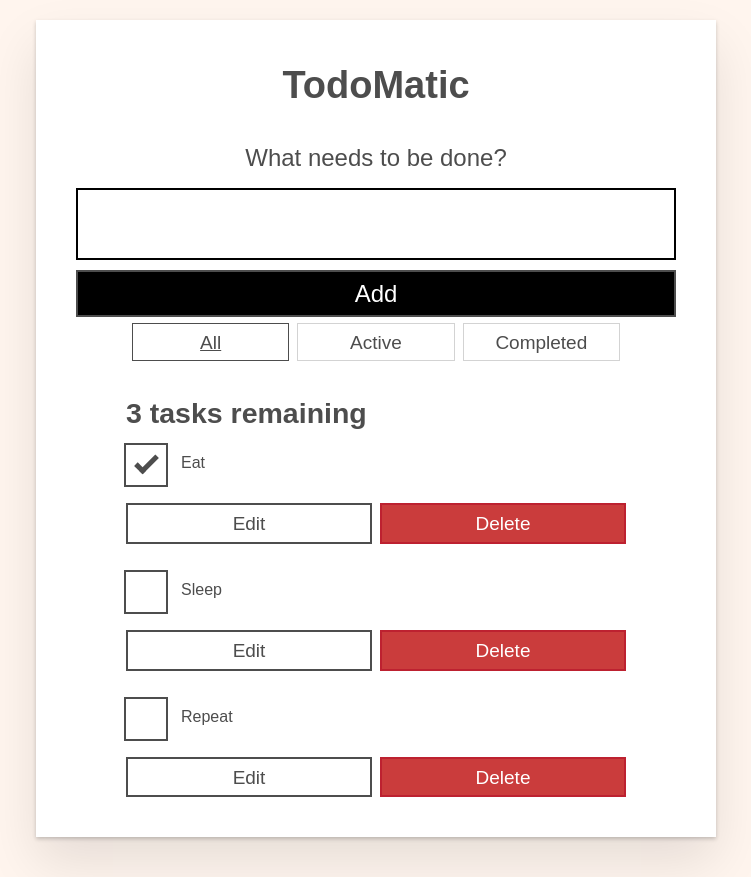
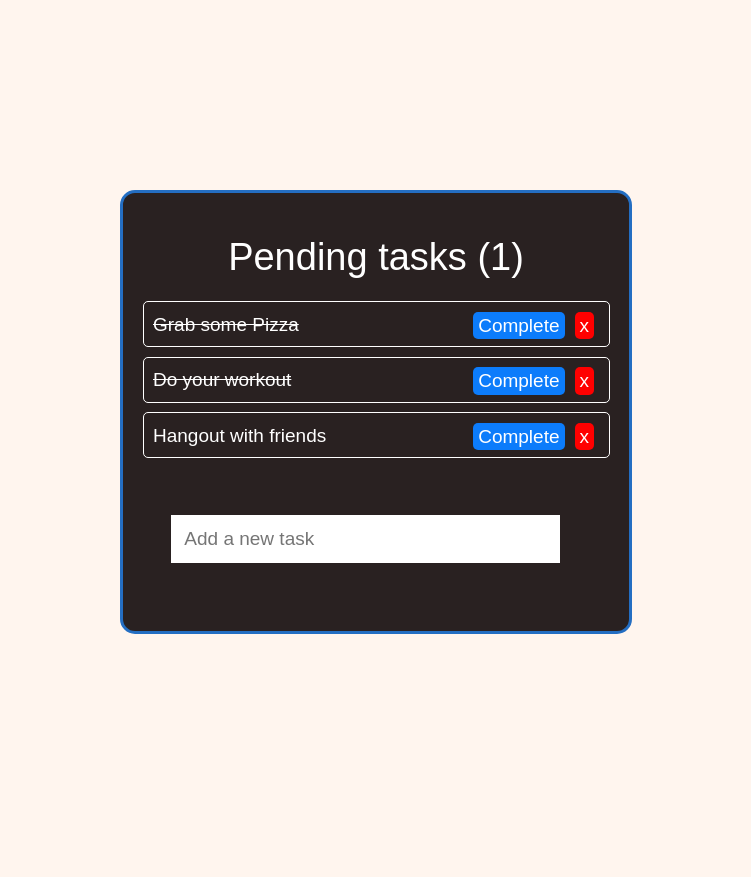
Before and after one commit to rst789/ToDoListV3, a React (Create React App) app: page / in a window 1280 px wide. Shown: the whole page, without its empty margins (264-1015 px from the left). After the commit the page ends 824 px from the top, so only its background shows below. Built offline with nearby package versions, Linux system fonts and the light colour scheme.

Commit message:
Change function called in index.js

```diff
--- a/src/Todo.css
+++ b/src/Todo.css
@@ -8,7 +8,7 @@ body{
     margin: 10em auto;
     border-radius: 15px;
     padding: 20px 10px;
-    color: darkgrey;
+    color: white;
     border: 3px solid rgb(36, 110, 194);
 }
 
--- a/src/index.js
+++ b/src/index.js
@@ -8,8 +8,8 @@ import App from "./App";
 const root = ReactDOM.createRoot(document.getElementById('root'));
 root.render(
   <React.StrictMode>
-    <App/>
-    {/*<Todo />*/}
+    {/*<App/>*/}
+    <Todo />
   </React.StrictMode>
 );
 
```
